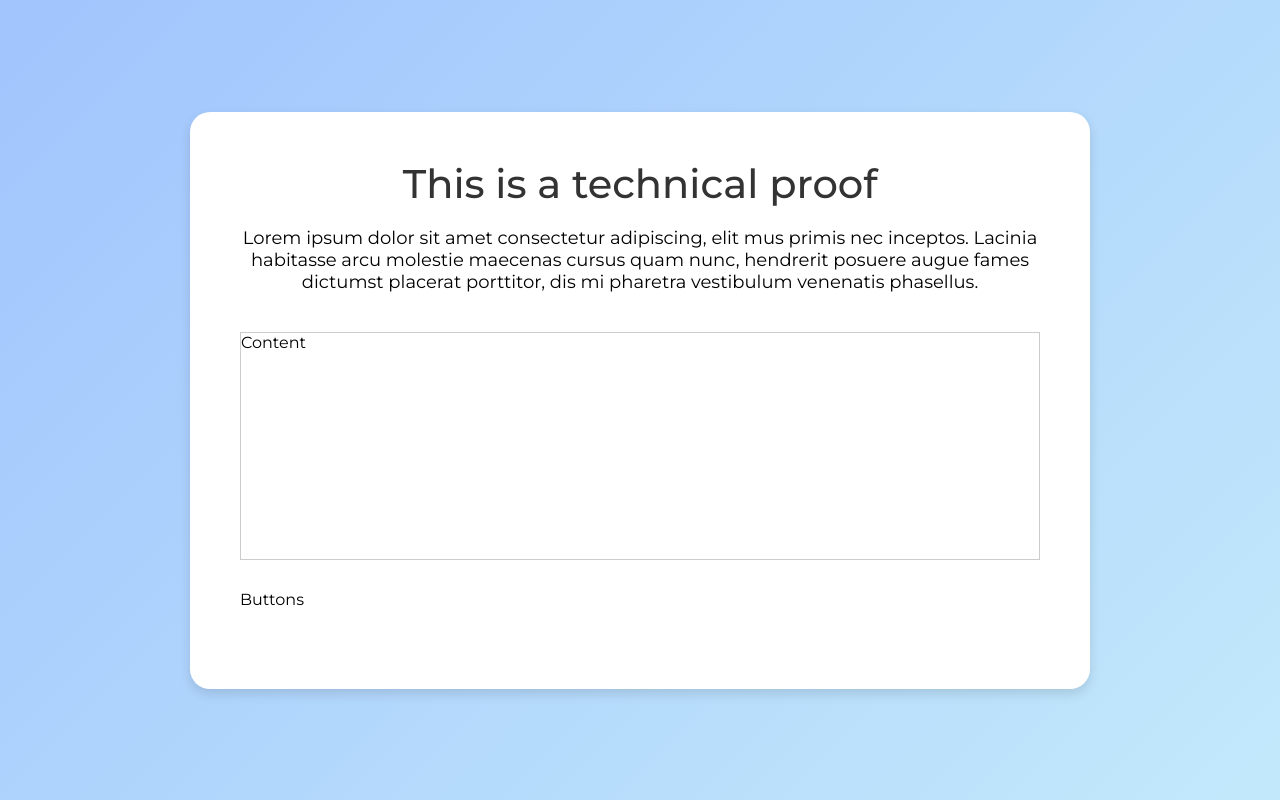
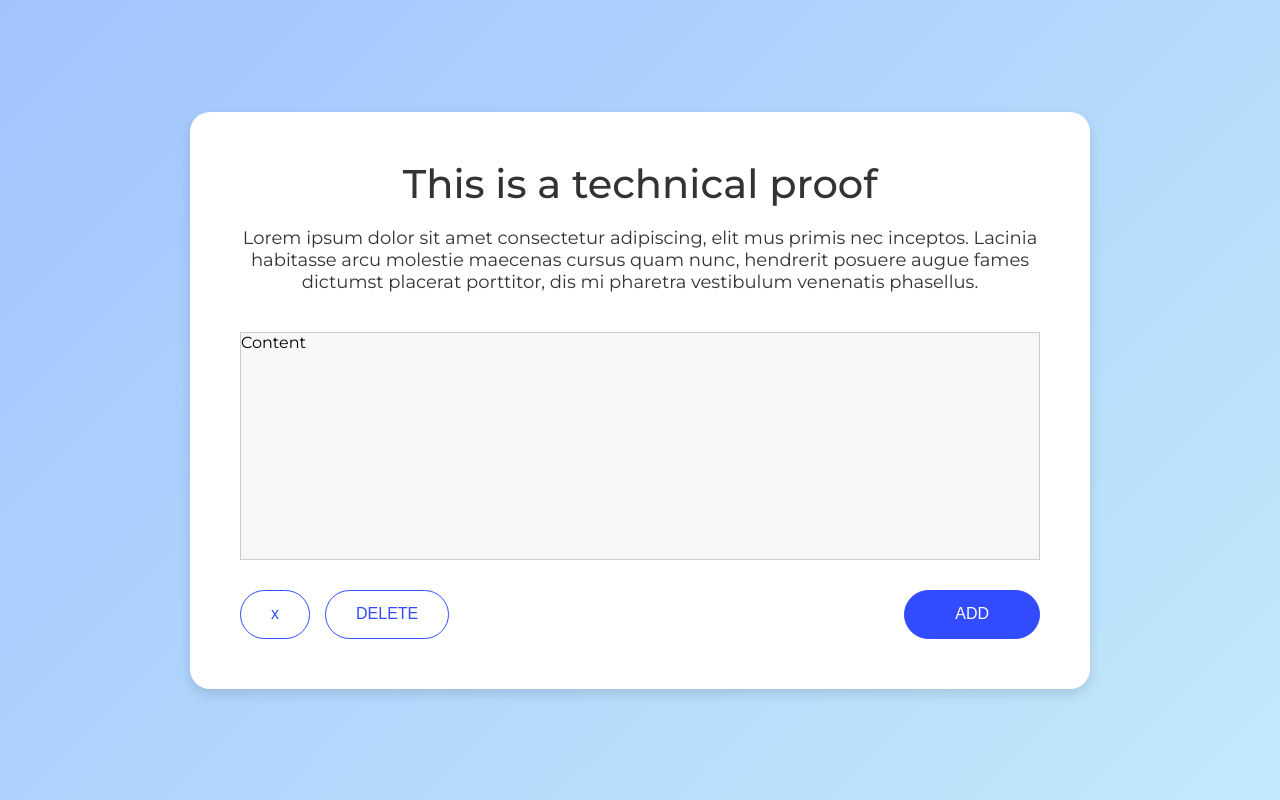
Before and after one commit to fcodiaz8/ci_prueba_tecnica, a React (Create React App) app: page / in a window 1280 px wide. Built offline with nearby package versions, Linux system fonts and the light colour scheme.

Commit message:
Layout botones

```diff
--- /dev/null
+++ b/src/components/Button/index.js
@@ -0,0 +1,9 @@
+import * as S from "./styles";
+
+export const Button = ({ type, label, onClick, disabled }) => {
+  return (
+    <S.Button type={type} onClick={onClick} disabled={disabled}>
+      {label}
+    </S.Button>
+  );
+};
--- /dev/null
+++ b/src/components/Button/styles.js
@@ -0,0 +1,30 @@
+import styled from "styled-components";
+import { COLOR_PALETTE as C } from "../../styles";
+
+export const Button = styled.button`
+  color: ${C.WHITE};
+  background-color: ${C.BACKGROUND_BUTTON};
+  border: solid 1px ${C.BACKGROUND_BUTTON};
+  border-radius: 50px;
+  padding: 15px 50px;
+  font-size: 16px;
+  cursor: pointer;
+
+  &:disabled {
+    opacity: 0.5;
+    cursor: not-allowed;
+  }
+
+  display: flex;
+  align-items: center;
+
+  ${({ type }) => {
+    if (type === "secondary") {
+      return `
+        color: ${C.BACKGROUND_BUTTON};
+        background-color: ${C.WHITE};
+        padding: 15px 30px;
+      `;
+    }
+  }}
+`;
--- a/src/pages/Home/index.js
+++ b/src/pages/Home/index.js
@@ -1,4 +1,5 @@
 import * as S from "./styles";
+import { Button } from "../../components/Button";
 
 export const Home = () => {
   return (
@@ -15,7 +16,15 @@ export const Home = () => {
 
         <S.Content>Content</S.Content>
 
-        <S.Buttons>Buttons</S.Buttons>
+        <S.Buttons>
+          <div>
+            <Button type="secondary" label="x" />
+            <Button type="secondary" label="DELETE" />
+          </div>
+          <div>
+            <Button type="primary" label="ADD" />
+          </div>
+        </S.Buttons>
       </S.Window>
     </S.Home>
   );
--- a/src/pages/Home/styles.js
+++ b/src/pages/Home/styles.js
@@ -2,8 +2,8 @@ import styled from "styled-components";
 import { COLOR_PALETTE as C } from "../../styles";
 
 export const Home = styled.div`
-  width: 100vw;
-  height: 100vh;
+  width: 100%;
+  min-height: 100vh;
   background: linear-gradient(
     135deg,
     ${C.BACKGROUND_1} 0%,
@@ -16,49 +16,54 @@ export const Home = styled.div`
 `;
 
 export const Window = styled.div`
+  display: flex;
+  flex-direction: column;
   background-color: ${C.WHITE};
   width: 900px;
   height: 577px;
   border-radius: 20px;
-  box-shadow: 0px 5px 12px #0000001f;
-
+  box-shadow: 0px 5px 12px ${C.SHADOW};
   box-sizing: border-box;
   padding: 50px;
-  display: flex;
-  flex-direction: column;
+  margin: 10px;
 `;
 
 export const Title = styled.div`
-  width: 800px;
   height: 49px;
+  margin-bottom: 13px;
   text-align: center;
 
   font-size: 40px;
   font-weight: 500;
   line-height: 44px;
   letter-spacing: 0px;
-  color: #333333;
-
-  margin-bottom: 13px;
+  color: ${C.BLACK};
 `;
 
 export const Description = styled.div`
+  display: flex;
+  align-items: center;
   height: 74px;
   margin-bottom: 35px;
   font-size: 18px;
   text-align: center;
-
-  display: flex;
-  align-items: center;
+  color: ${C.BLACK};
 `;
 
 export const Content = styled.div`
+  background-color: ${C.BACKGROUND_3};
   height: 227px;
   margin-bottom: 30px;
-
   border: solid 1px ${C.BORDER};
 `;
 
 export const Buttons = styled.div`
+  display: flex;
+  justify-content: space-between;
   height: 49px;
+
+  > div {
+    display: flex;
+    gap: 15px;
+  }
 `;
--- a/src/styles/index.js
+++ b/src/styles/index.js
@@ -4,4 +4,7 @@ export const COLOR_PALETTE = {
   BACKGROUND_3: "#F7F7F7",
   WHITE: "#FFF",
   BORDER: "#CCC",
+  BACKGROUND_BUTTON: "#324BFF",
+  BLACK: "#333",
+  SHADOW: "#0000001F",
 };
```
